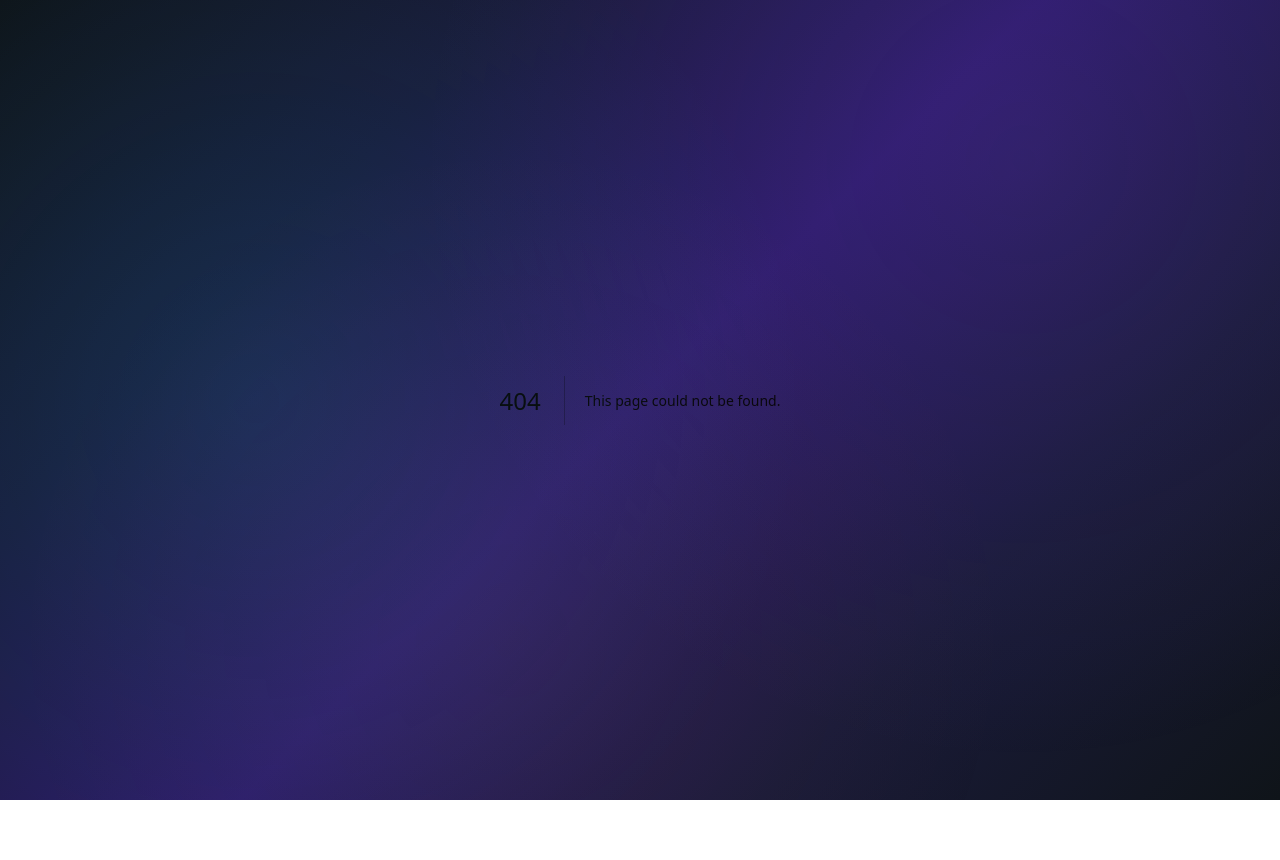
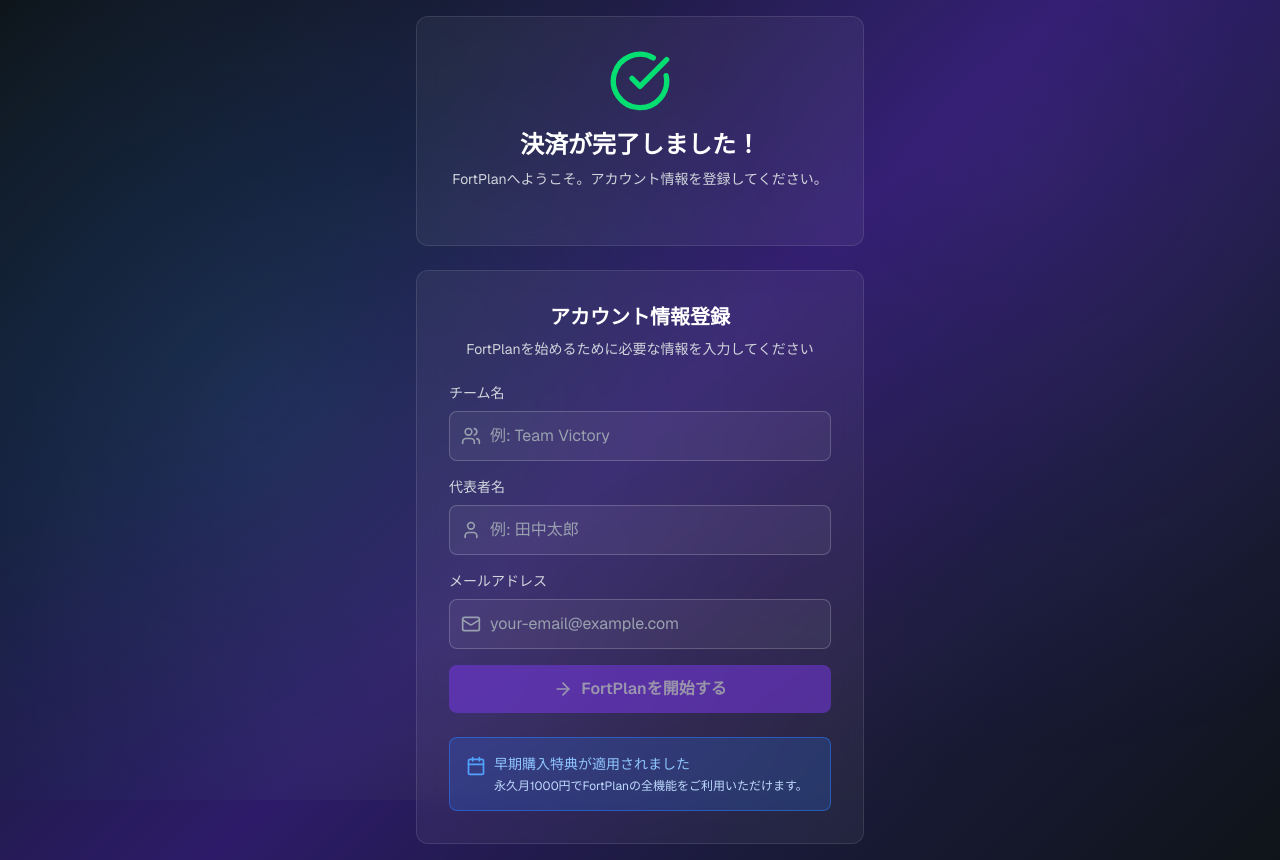
Before and after one commit to gyakuten55/fortplan, a Next.js app: page /success in a window 1280 px wide. Before the commit this address had no page. Before the commit the page ends 800 px from the top, so only its background shows below. Built offline with nearby package versions, Linux system fonts and the light colour scheme.

Commit message:
Feature: Add payment success page with member registration form

```diff
--- /dev/null
+++ b/src/app/api/verify-session/route.ts
@@ -0,0 +1,42 @@
+import { NextRequest, NextResponse } from 'next/server';
+import { stripe } from '@/lib/stripe';
+
+export async function POST(request: NextRequest) {
+  try {
+    const { sessionId } = await request.json();
+
+    if (!sessionId) {
+      return NextResponse.json(
+        { error: 'セッションIDが提供されていません' },
+        { status: 400 }
+      );
+    }
+
+    // Stripeセッションを検証
+    const session = await stripe.checkout.sessions.retrieve(sessionId);
+
+    if (session.payment_status !== 'paid') {
+      return NextResponse.json(
+        { error: '決済が完了していません' },
+        { status: 400 }
+      );
+    }
+
+    return NextResponse.json({
+      success: true,
+      session: {
+        id: session.id,
+        customer_email: session.customer_details?.email,
+        payment_status: session.payment_status,
+        amount_total: session.amount_total
+      }
+    });
+
+  } catch (error) {
+    console.error('Session verification failed:', error);
+    return NextResponse.json(
+      { error: 'セッション検証に失敗しました' },
+      { status: 500 }
+    );
+  }
+}
--- /dev/null
+++ b/src/app/success/page.tsx
@@ -0,0 +1,226 @@
+'use client';
+
+import { useState, useEffect, Suspense } from 'react';
+import { useRouter, useSearchParams } from 'next/navigation';
+import { CheckCircle, User, Mail, Users, Calendar, ArrowRight } from 'lucide-react';
+import { userStorage, authStorage } from '@/lib/storage';
+import { User as UserType } from '@/types';
+
+function SuccessContent() {
+  const [sessionId, setSessionId] = useState<string | null>(null);
+  const [isLoading, setIsLoading] = useState(false);
+  const [formData, setFormData] = useState({
+    teamName: '',
+    representativeName: '',
+    email: ''
+  });
+  const [isFormValid, setIsFormValid] = useState(false);
+  const router = useRouter();
+  const searchParams = useSearchParams();
+
+  useEffect(() => {
+    const session = searchParams.get('session_id');
+    setSessionId(session);
+  }, [searchParams]);
+
+  useEffect(() => {
+    // フォームバリデーション
+    const isValid = formData.teamName.trim() !== '' &&
+                   formData.representativeName.trim() !== '' &&
+                   formData.email.trim() !== '' &&
+                   /^[^\s@]+@[^\s@]+\.[^\s@]+$/.test(formData.email);
+    setIsFormValid(isValid);
+  }, [formData]);
+
+  const handleInputChange = (e: React.ChangeEvent<HTMLInputElement>) => {
+    setFormData(prev => ({
+      ...prev,
+      [e.target.name]: e.target.value
+    }));
+  };
+
+  const handleSubmit = async (e: React.FormEvent) => {
+    e.preventDefault();
+
+    if (!isFormValid) {
+      alert('すべての項目を正しく入力してください。');
+      return;
+    }
+
+    setIsLoading(true);
+
+    try {
+      // ユーザー情報を作成
+      const newUser: UserType = {
+        id: `user-${Date.now()}`,
+        email: formData.email,
+        teamName: formData.teamName,
+        representativeName: formData.representativeName,
+        isPaid: true, // 決済完了済み
+        createdAt: new Date().toISOString()
+      };
+
+      // ローカルストレージに保存
+      userStorage.set(newUser);
+
+      // 認証トークン生成・保存
+      const authToken = btoa(JSON.stringify({
+        email: formData.email,
+        timestamp: Date.now(),
+        expires: Date.now() + (24 * 60 * 60 * 1000) // 24時間
+      }));
+      authStorage.set(authToken);
+
+      // 成功メッセージ表示後、ダッシュボードに移動
+      setTimeout(() => {
+        router.push('/dashboard');
+      }, 2000);
+
+    } catch (error) {
+      console.error('Account creation error:', error);
+      alert('アカウント作成中にエラーが発生しました。');
+    } finally {
+      setIsLoading(false);
+    }
+  };
+
+  return (
+    <div className="min-h-screen gradient-bg flex items-center justify-center p-4">
+      <div className="max-w-md w-full">
+        {/* 決済成功メッセージ */}
+        <div className="glass-card p-8 rounded-lg mb-6">
+          <div className="text-center mb-6">
+            <CheckCircle className="w-16 h-16 text-green-400 mx-auto mb-4" />
+            <h1 className="text-2xl font-bold text-white mb-2">
+              決済が完了しました！
+            </h1>
+            <p className="text-gray-300 text-sm">
+              FortPlanへようこそ。アカウント情報を登録してください。
+            </p>
+            {sessionId && (
+              <p className="text-gray-400 text-xs mt-2">
+                セッションID: {sessionId.slice(0, 20)}...
+              </p>
+            )}
+          </div>
+        </div>
+
+        {/* 会員情報登録フォーム */}
+        <div className="glass-card p-8 rounded-lg">
+          <div className="text-center mb-6">
+            <h2 className="text-xl font-bold text-white mb-2">
+              アカウント情報登録
+            </h2>
+            <p className="text-gray-300 text-sm">
+              FortPlanを始めるために必要な情報を入力してください
+            </p>
+          </div>
+
+          <form onSubmit={handleSubmit} className="space-y-4">
+            <div>
+              <label htmlFor="teamName" className="block text-sm font-medium text-gray-300 mb-2">
+                チーム名
+              </label>
+              <div className="relative">
+                <Users className="absolute left-3 top-1/2 transform -translate-y-1/2 text-gray-400 w-5 h-5" />
+                <input
+                  type="text"
+                  id="teamName"
+                  name="teamName"
+                  value={formData.teamName}
+                  onChange={handleInputChange}
+                  className="w-full pl-10 pr-4 py-3 bg-white/5 border border-white/20 rounded-lg text-white placeholder-gray-400 focus:outline-none focus:border-purple-400 focus:ring-1 focus:ring-purple-400 transition-colors"
+                  placeholder="例: Team Victory"
+                  required
+                />
+              </div>
+            </div>
+
+            <div>
+              <label htmlFor="representativeName" className="block text-sm font-medium text-gray-300 mb-2">
+                代表者名
+              </label>
+              <div className="relative">
+                <User className="absolute left-3 top-1/2 transform -translate-y-1/2 text-gray-400 w-5 h-5" />
+                <input
+                  type="text"
+                  id="representativeName"
+                  name="representativeName"
+                  value={formData.representativeName}
+                  onChange={handleInputChange}
+                  className="w-full pl-10 pr-4 py-3 bg-white/5 border border-white/20 rounded-lg text-white placeholder-gray-400 focus:outline-none focus:border-purple-400 focus:ring-1 focus:ring-purple-400 transition-colors"
+                  placeholder="例: 田中太郎"
+                  required
+                />
+              </div>
+            </div>
+
+            <div>
+              <label htmlFor="email" className="block text-sm font-medium text-gray-300 mb-2">
+                メールアドレス
+              </label>
+              <div className="relative">
+                <Mail className="absolute left-3 top-1/2 transform -translate-y-1/2 text-gray-400 w-5 h-5" />
+                <input
+                  type="email"
+                  id="email"
+                  name="email"
+                  value={formData.email}
+                  onChange={handleInputChange}
+                  className="w-full pl-10 pr-4 py-3 bg-white/5 border border-white/20 rounded-lg text-white placeholder-gray-400 focus:outline-none focus:border-purple-400 focus:ring-1 focus:ring-purple-400 transition-colors"
+                  placeholder="your-email@example.com"
+                  required
+                />
+              </div>
+            </div>
+
+            <button
+              type="submit"
+              disabled={!isFormValid || isLoading}
+              className="w-full bg-purple-600 text-white py-3 rounded-lg font-semibold hover:bg-purple-700 transition-colors btn-primary disabled:opacity-50 disabled:cursor-not-allowed flex items-center justify-center"
+            >
+              {isLoading ? (
+                <>
+                  <div className="animate-spin rounded-full h-5 w-5 border-b-2 border-white mr-2"></div>
+                  アカウント作成中...
+                </>
+              ) : (
+                <>
+                  <ArrowRight className="w-5 h-5 mr-2" />
+                  FortPlanを開始する
+                </>
+              )}
+            </button>
+          </form>
+
+          <div className="mt-6 p-4 bg-blue-500/20 border border-blue-500/50 rounded-lg">
+            <div className="flex items-start">
+              <Calendar className="w-5 h-5 text-blue-400 mr-2 flex-shrink-0 mt-0.5" />
+              <div>
+                <h4 className="text-blue-300 font-medium text-sm">早期購入特典が適用されました</h4>
+                <p className="text-blue-200 text-xs mt-1">
+                  永久月1000円でFortPlanの全機能をご利用いただけます。
+                </p>
+              </div>
+            </div>
+          </div>
+        </div>
+      </div>
+    </div>
+  );
+}
+
+export default function SuccessPage() {
+  return (
+    <Suspense fallback={
+      <div className="min-h-screen gradient-bg flex items-center justify-center">
+        <div className="text-center">
+          <div className="animate-spin rounded-full h-12 w-12 border-b-2 border-purple-400 mx-auto mb-4"></div>
+          <p className="text-gray-300">読み込み中...</p>
+        </div>
+      </div>
+    }>
+      <SuccessContent />
+    </Suspense>
+  );
+}
```
